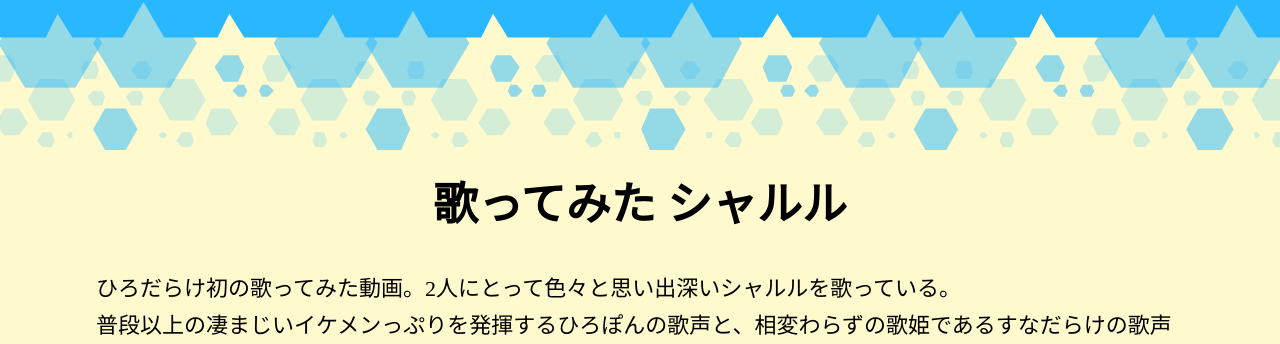
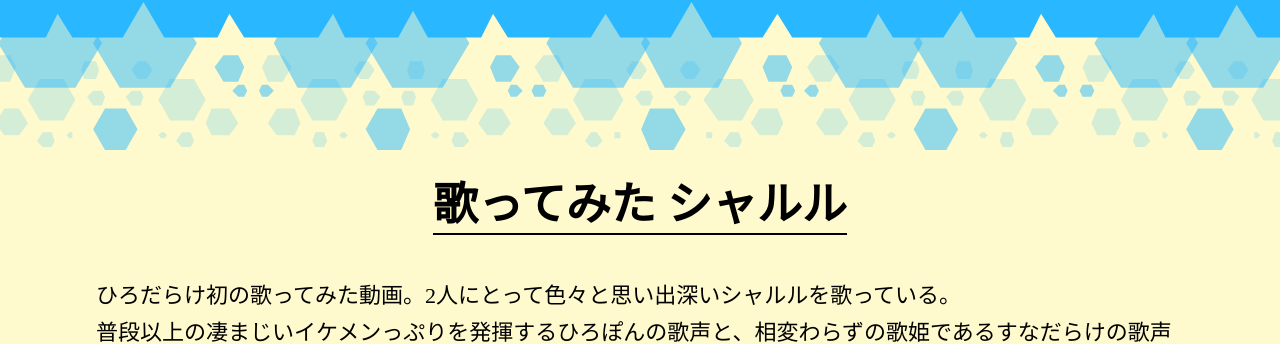
Before and after one commit to Potitama/HiroDarake, a plain HTML site: page index.html in a window 1280 px wide. Shown: the part 2401-2745 px from the top of the page. Drawn offline with nearby package versions, Linux system fonts and the light colour scheme; a script that the page names is missing; a web font is replaced by a local one.

Commit message:
Add files via upload

```diff
--- a/css/stylesheets.css
+++ b/css/stylesheets.css
@@ -284,6 +284,8 @@ footer {
 
 .movie-title {
     font-size: 35px;
+    border-bottom: black solid 2px;
+    display: inline-block;
 }
 
 .birth-title {
```
